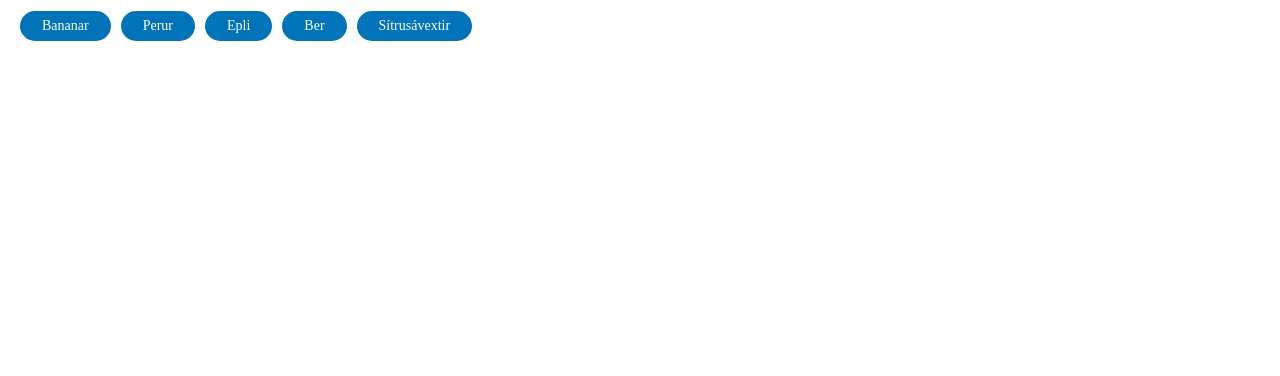
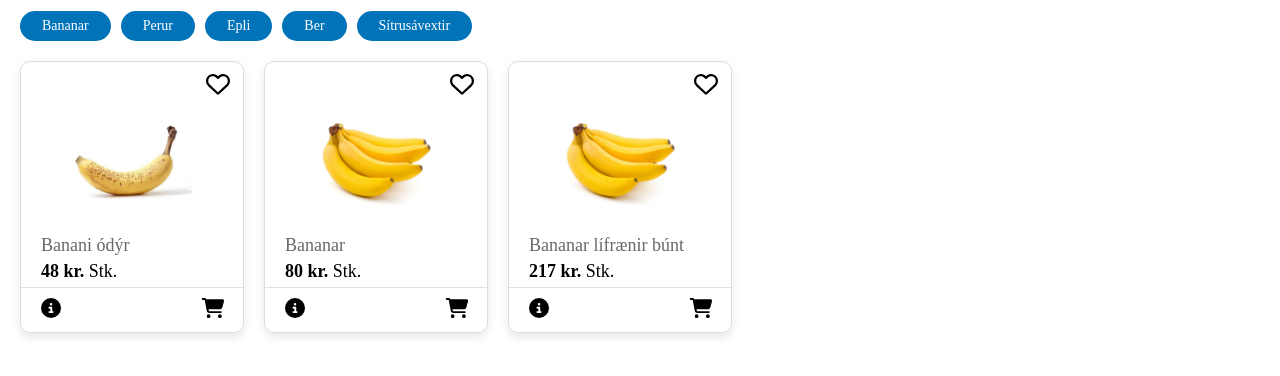
Before and after one commit to fannarjack/Costco, a plain HTML site: page bananar.html in a window 1280 px wide. Both pictures are taken after a click on the button "Bananar". Shown: the part 178-554 px from the top of the page. Drawn offline with Linux system fonts and the light colour scheme.

Commit message:
lokaskjal

```diff
--- a/main.js
+++ b/main.js
@@ -108,6 +108,30 @@ const products = [
         unit: "Stk.",
         image: "/images/perurgrön.png",
         imageClass: "product-img-perupakki"
+    },
+    {
+        category: "bananar",
+        name: "Banani ódýr",
+        price: "48 kr.",
+        unit: "Stk.",
+        image: "/images/banani.png",
+        imageClass: "product-img"
+    },
+    {
+        category: "bananar",
+        name: "Bananar",
+        price: "80 kr.",
+        unit: "Stk.",
+        image: "/images/bananar.png",
+        imageClass: "product-img"
+    },
+    {
+        category: "bananar",
+        name: "Bananar lífrænir búnt",
+        price: "217 kr.",
+        unit: "Stk.",
+        image: "/images/bananar.png",
+        imageClass: "product-img"
     }
 ];
 
@@ -132,17 +156,21 @@ function createProductCard(product) {
     `;
 }
 
+
 const container = document.querySelector('.products-container');
 products.forEach(product => {
     container.innerHTML += createProductCard(product);
 });
 
+const food = document.getElementById("matur");
+food.addEventListener('click', function() {
+    container.innerHTML = ""
+    products.forEach(product => {
+        container.innerHTML += createProductCard(product);
+    });
+})
 
 
-
-
-//Reyndi síðan eitthvað svona fyrir neðan, þar sem ég setti öll peru cards inn í bananar.html og gerði
-// display:block og ætlaði að láta peru cards birtast þegar ýtt er á peru button. En virkaði ekki...
 
 document.addEventListener('DOMContentLoaded', function () {
     // Get all the category buttons
@@ -156,15 +184,12 @@ document.addEventListener('DOMContentLoaded', function () {
         const category = this.getAttribute('data-category');
         container.innerHTML = ""
         // Hide all product containers
-        productContainers.forEach(container => {
-          container.style.display = 'none'; // Hide all containers
+        products.forEach(product => {
+          if(category === product.category){
+            container.innerHTML += createProductCard(product);
+          }
         });
 
-        // Show the product container for the selected category
-        const activeContainer = document.querySelector(`.category-${category}`);
-        if (activeContainer) {
-          activeContainer.style.display = 'block'; // Show the selected container
-        }
 
         // Optionally: Add active class to the clicked button
         categoryButtons.forEach(btn => btn.classList.remove('active'));
--- a/style.css
+++ b/style.css
@@ -770,7 +770,7 @@ button {
 .product-card-single {
   background-color: white;
   width: 100%;
-  max-width: 800px;
+  max-width: 400px;
   border: 1px solid #ddd;
   border-radius: 10px;
   padding: 20px;
```
